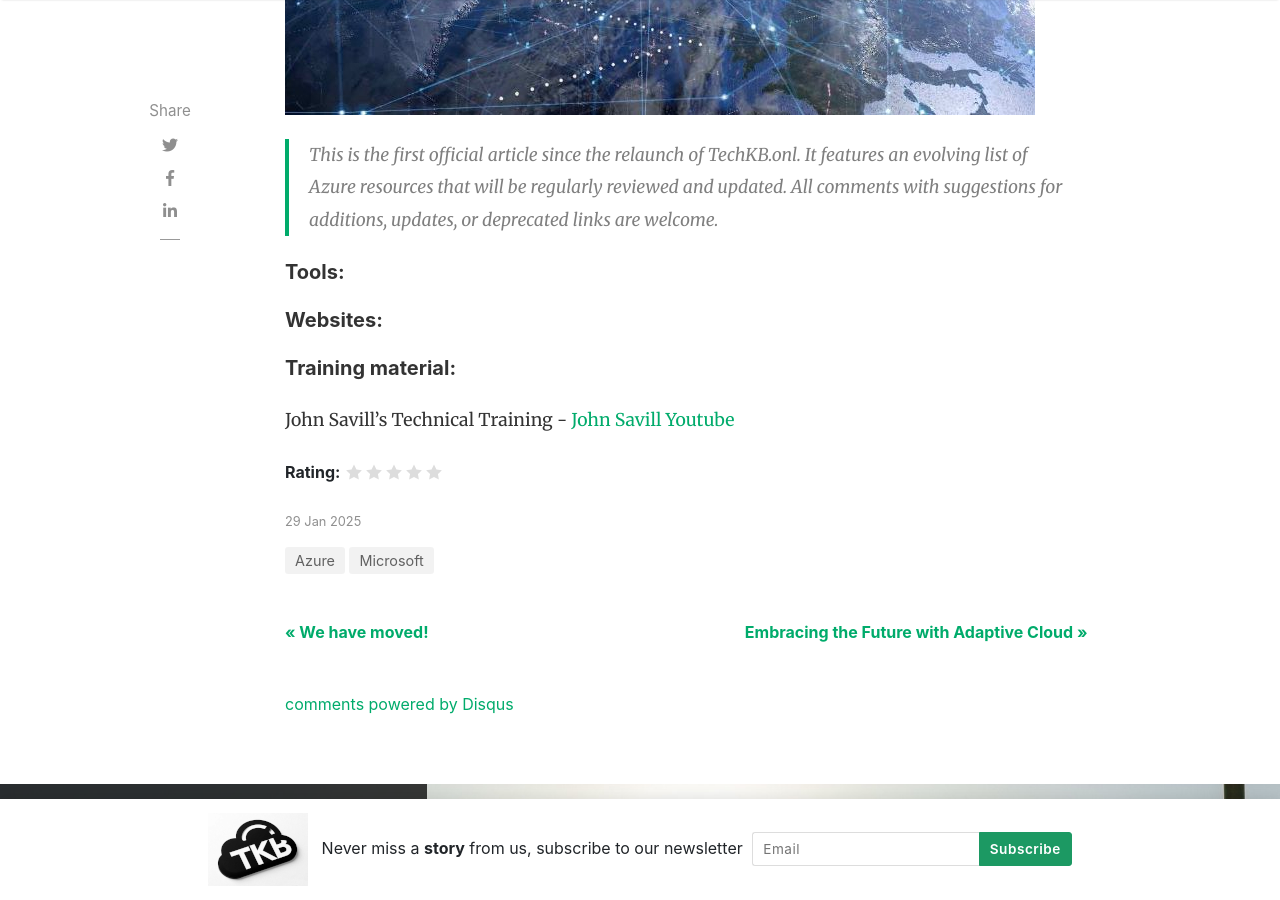
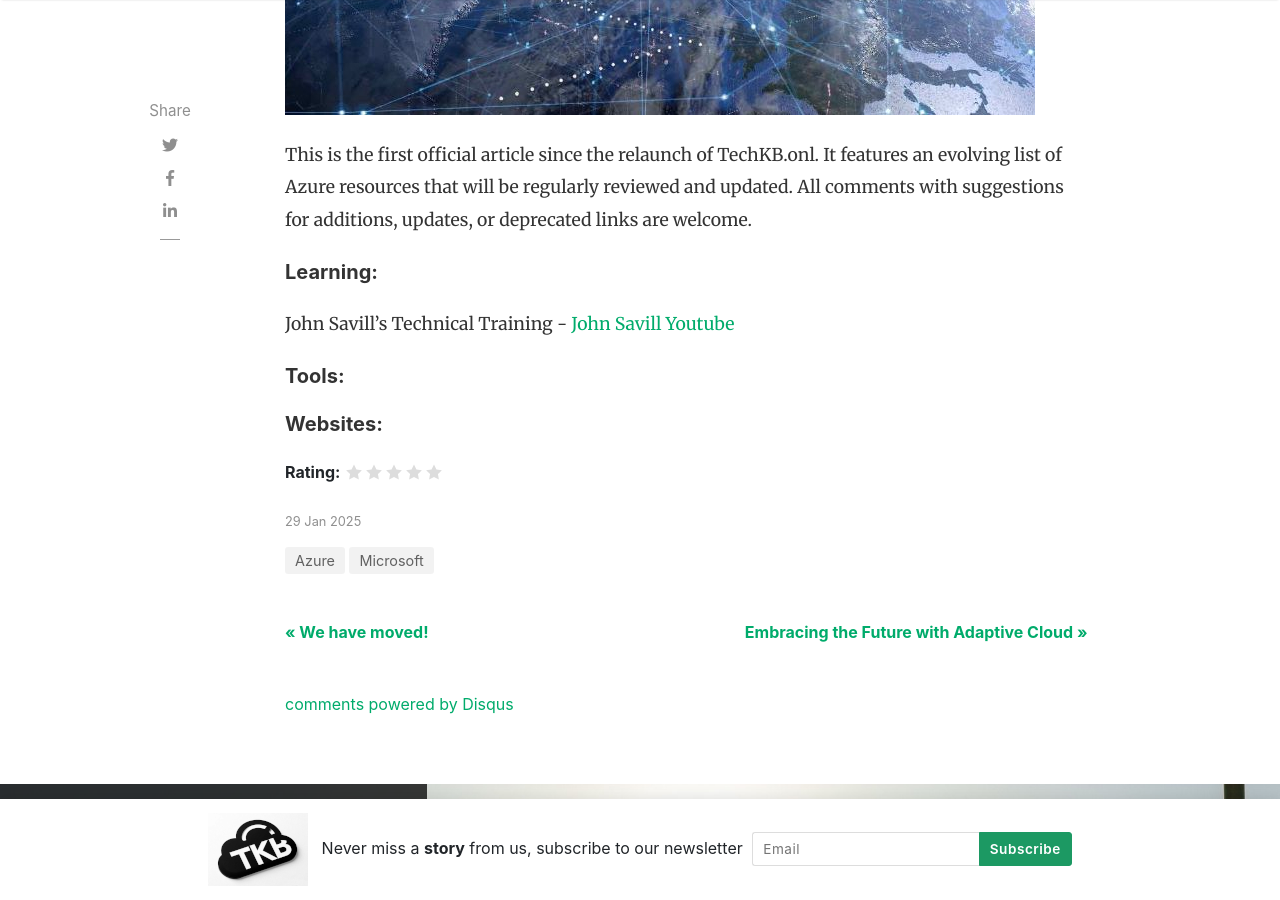
Before and after one commit to mcoutanche/github.io, a Jekyll site: the page built from _posts/2025-01-29-azure-resources.md, in a window 1280 px wide and 900 px high, scrolled down 800 px. Built offline with Jekyll 4.4.1, drawn with Linux system fonts in a browser that asks for light colours; nearby versions of some CDN libraries; comment, search, counter and statistics services are not loaded.

Commit message:
post update

```diff
--- a/_posts/2025-01-29-azure-resources.md
+++ b/_posts/2025-01-29-azure-resources.md
@@ -11,14 +11,12 @@ featured: true
 rating: 5.0
 ---
 
-> This is the first official article since the relaunch of TechKB.onl. It features an evolving list of Azure resources that will be regularly reviewed and updated. All comments with suggestions for additions, updates, or deprecated links are welcome.
+This is the first official article since the relaunch of TechKB.onl. It features an evolving list of Azure resources that will be regularly reviewed and updated. All comments with suggestions for additions, updates, or deprecated links are welcome.
+
+##### Learning:
+
+John Savill's Technical Training -  [John Savill Youtube](https://www.youtube.com/@NTFAQGuy){:target="_blank"}
 
 ##### Tools:
 
-
 ##### Websites:
-
-
-##### Training material:
-
-John Savill's Technical Training -  [John Savill Youtube](https://www.youtube.com/@NTFAQGuy){:target="_blank"}
```
